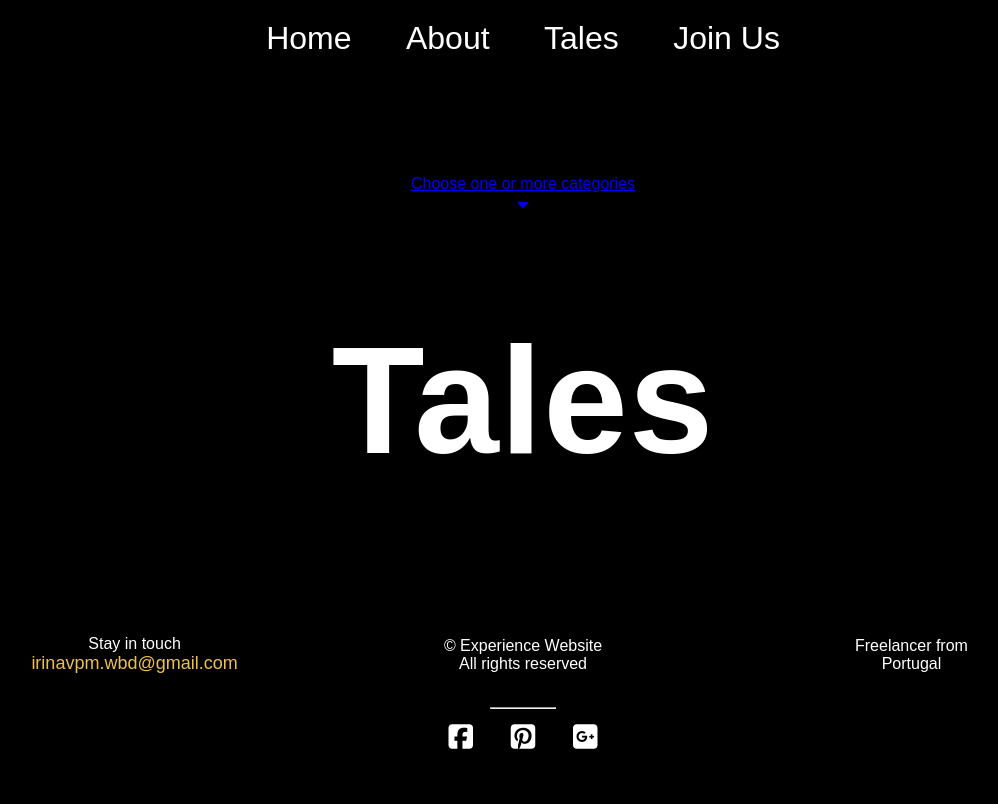
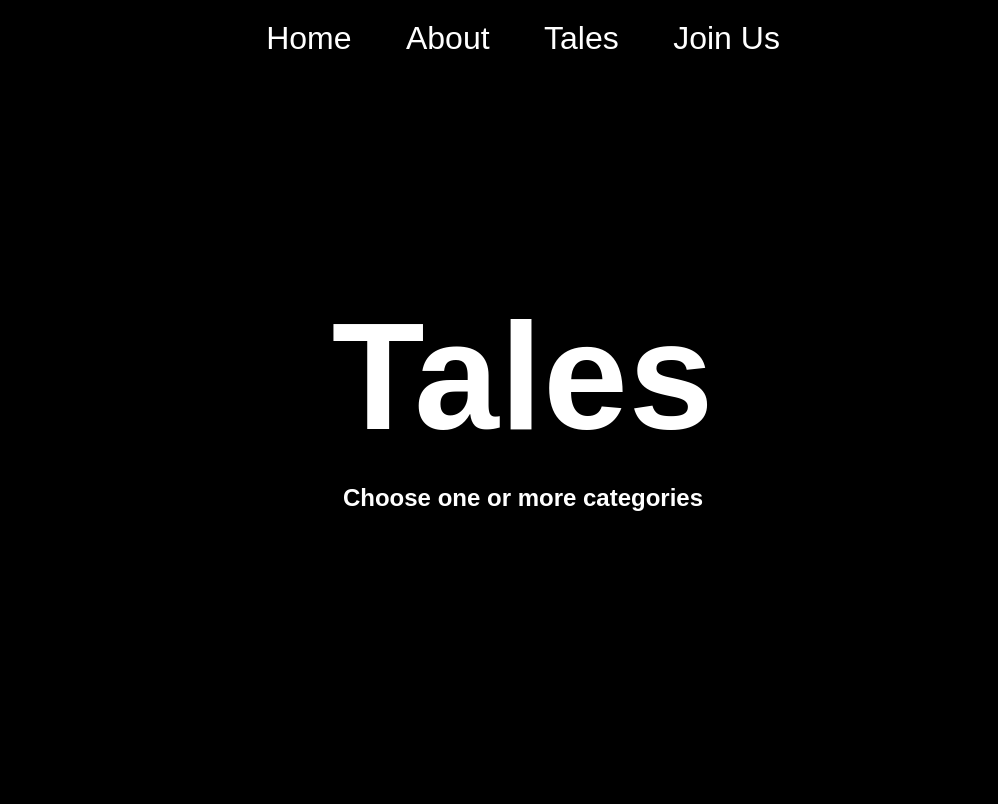
Before and after one commit to IrinaMarques/my_webpage_tales, a website: page public/files/tales.html in a window 1280 px wide. Shown: the top 804 px of the page, without its empty margins (117-1115 px from the left). Drawn offline with Linux system fonts and the light colour scheme; a web font is replaced by a local one.

Commit message:
Revert "2.1 Animation basics"
This reverts commit b3321851a4dd7d389eb7dbcd92a6e0b274cb87ad.

```diff
--- a/public/files/tales.html
+++ b/public/files/tales.html
@@ -30,12 +30,7 @@
 		<section class='viewport100'>
 			<div class='title'>
 				<h1>Tales</h1>
-			</div>
-			<div class='landing-footer'>
-				<a href="#tales"><p>Choose one or more categories</p>
-				<span class="fa fa-sort-desc" aria-hidden="true"></span>
-				</a>
-
+				<h2>Choose one or more categories</h2>
 			</div>
 		</section>
 
@@ -198,35 +193,7 @@
 				</div>
 			</div>
 		</section>
-
-		<footer>
-			<section class='footer-section'>
-				<div class='row'>
-					<div class='column'>
-						<p>Stay in touch</p>
-						<a href="#">irinavpm.wbd@gmail.com</a>
-					</div>
-					<div class='column'>
-						<p>&copy; Experience Website</p>
-						<p>All rights reserved</p>
-					</div>
-					<div class='column'>
-						<p>Freelancer from</p>
-						<p>Portugal</p>
-					</div>
-				</div>	<!-- end row -->
-				<hr>
-				<div class='social-row'>
-					<i class="fa fa-facebook-square" aria-hidden="true"></i>
-					<i class="fa fa-pinterest-square" aria-hidden="true"></i>
-					<i class="fa fa-google-plus-square" aria-hidden="true"></i>
-				</div>
-			</section>
-
-		</footer>
 	</div>	<!-- end of warp -->
-
-	<script src="https://use.fontawesome.com/2e8135097d.js"></script>
 
 </body>
 </html>
--- a/sass/tales_main/tales_main.scss
+++ b/sass/tales_main/tales_main.scss
@@ -1,3 +1,4 @@
+
 
 .tales-container {
 	position: relative;
@@ -5,6 +6,7 @@
 	width: 800px;
 	height: 380px;
 	margin: 75px 30px;
+
 
 
 	.tales-panel-text {
@@ -26,7 +28,6 @@
 		p {
 			color: #000;
 			margin-top: 5px;
-			border-bottom: 1px solid #000;
 		}
 	}
 
@@ -47,6 +48,7 @@
 			height: auto;
 			z-index: 3;
 		}
+
 	}
 
     &:nth-child(2) .tales-background {
@@ -87,8 +89,3 @@
 		background: #9ec0d0;
 	}
 }
-
-body {
-	background: red;
-
-}
```
Also changed, not shown: sass/footer/footer.scss (line endings or trailing spaces), sass/tales.scss (line endings or trailing spaces).
